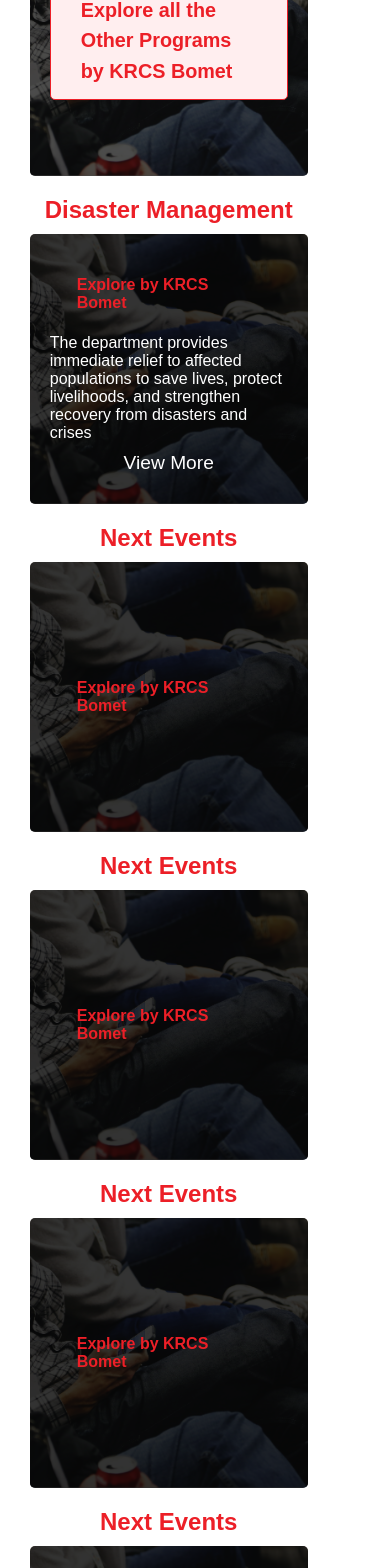
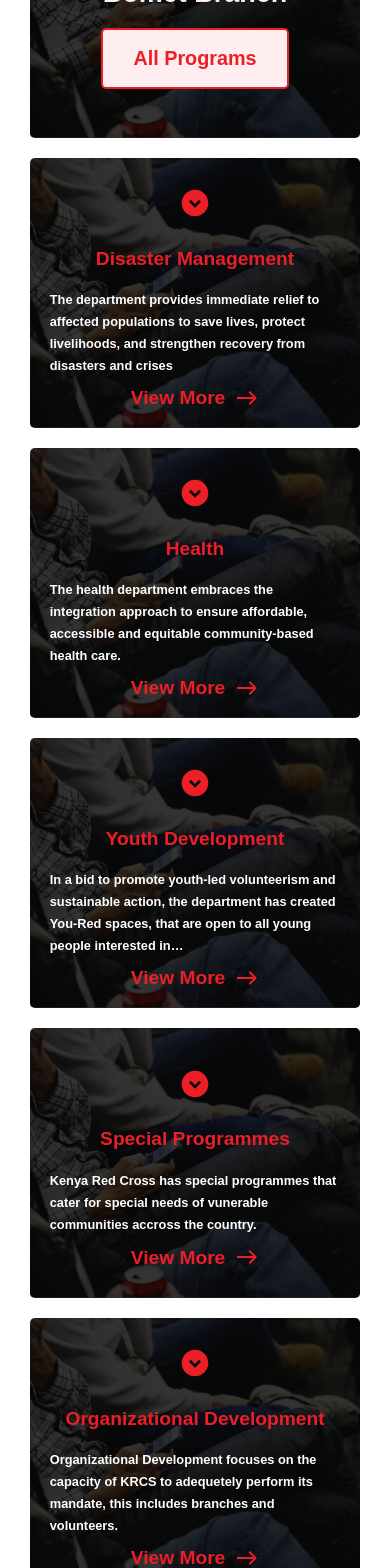
Before and after one commit to chichi5454/bmt, a React (Create React App) app: page / in a window 390 px wide. Shown: the part 2512-4080 px from the top of the page. Built offline with nearby package versions, Linux system fonts and the light colour scheme.

Commit message:
add media queries for donate, events and partners

```diff
--- a/src/App.css
+++ b/src/App.css
@@ -26,9 +26,9 @@
   --secondary: #ec1f27;
   --third: #1c2539;
   /* --button: rgb(200, 191, 19); */
-  --blogs: rgb(241, 221, 220);
+  /* --blogs: rgb(241, 221, 220);
   --background-color: #f1f5f9;
-  --black-color: rgb(0, 0, 0);
+  --black-color: rgb(0, 0, 0); */
 }
 
 a {
--- a/src/components/home-component/Donate/Donate.jsx
+++ b/src/components/home-component/Donate/Donate.jsx
@@ -1,29 +1,35 @@
-import './Donate.css'
-import { Link } from 'react-router-dom'
+/** @format */
+
+import "./Donate.css";
+import { Link } from "react-router-dom";
 
 const Donate = () => {
   return (
-    <div className='donate-container'>
+    <div className="donate-container">
       <h3>Support Our Course</h3>
-    <div className='donate-wrapper'>
-        <div className='donate'>
+      <div className="donate-wrapper">
+        <div className="donate">
           <button className="donate-btn">
             <Link>Donate</Link>
-            </button>
+          </button>
         </div>
-        <div className='donate files'>
+        <div className="donate ">
           <button className="donate-btn">
-            <h5><Link>Latest Research Paper</Link></h5>
-            </button>
+            <h5>
+              <Link>Become a Member</Link>
+            </h5>
+          </button>
         </div>
-        <div className='donate files'>
+        <div className="donate ">
           <button className="donate-btn">
-            <h5><Link>Access Tutorial videos</Link></h5>
-            </button>
+            <h5>
+              <Link>Access Our Blog</Link>
+            </h5>
+          </button>
         </div>
       </div>
     </div>
-  )
-}
+  );
+};
 
-export default Donate
+export default Donate;
--- a/src/components/home-component/Events/Events.css
+++ b/src/components/home-component/Events/Events.css
@@ -35,12 +35,11 @@
 .event-container {
   display: grid;
   grid-template-columns: repeat(3, 1fr);
-  /* display: flex;
-  flex-direction: row; */
+  align-items: center;
   gap: 20px;
   padding: 0 10px;
-  /* margin: 40px auto; */
-  width: 85%;
+  width: 100%;
+  padding-bottom: 10px;
 }
 
 .event-container h2 {
@@ -67,8 +66,9 @@
   top: 0;
   width: 100%;
   height: 100%;
-  background-color: rgb(0, 0, 0, 0.7);
+  background-color: rgb(0, 0, 0, 0.8);
   display: flex;
+  flex-direction: column;
   justify-content: center;
   align-items: center;
   border-radius: 5px;
@@ -76,6 +76,12 @@
   line-height: 1.7em;
   font-size: 18px;
   font-weight: 600;
+  color: #ffeeef;
+}
+
+.overlay-viewmore h2 {
+  color: #ffeeef;
+  padding-bottom: 20px;
 }
 
 .overlay-viewmore-grd {
@@ -92,19 +98,19 @@
   padding: 20px;
   color: var(--primary);
   gap: 10px;
-  /* line-height: 1.7em;
+  line-height: 1.7em;
   font-size: 18px;
-  font-weight: 600; */
+  font-weight: 600;
 }
 
 .overlay-viewmore-grd:hover {
-  background-color: var(--third);
-  color: var(--primary);
+  background-color: var(--primary);
+  color: var(--third);
   flex-direction: column;
 }
 
 .past-events-btn-top {
-  border: 1px solid var(--secondary);
+  border: 2px solid var(--secondary);
   font-size: 1.1em;
   padding: 13px 30px;
   color: var(--secondary);
@@ -113,25 +119,34 @@
   background-color: #ffeeef;
 }
 .past-events-btn-top:hover {
-  background-color: var(--third);
-  color: var(--primary);
-  border: 1px solid var(--primary);
+  color: var(--third);
+  background-color: var(--primary);
+  border: 2px solid var(--third);
 }
-.past-events-btn {
+.past-events-btn .past-events-icon {
   color: var(--secondary);
-  /* font-size: 1.5em; */
-  padding: 13px 30px;
-  transition: all 0.4s;
-  font-weight: 800;
+  font-size: 2.5em;
 }
-.past-events-btn:hover {
+.past-events-btn .past-events-icon:hover {
   background-color: var(--third);
   color: var(--primary);
 }
 
 .overlay-more-link {
+  display: flex;
+  flex-direction: row;
+  align-items: center;
+  color: var(--secondary);
+  font-size: 1.2rem;
+  gap: 10px;
+}
+.overlay-more-link .overlay-more-link-icon {
+  color: var(--secondary);
+}
+
+.overlay-more-link:hover,
+.overlay-more-link-icon:hover {
   color: var(--primary);
-  font-size: 1.2rem;
 }
 
 .event .event-second {
@@ -154,9 +169,17 @@
   }
 }
 @media (max-width: 975px) {
+  .event-container {
+    display: grid;
+    grid-template-columns: repeat(1, 1fr);
+    width: 100%;
+  }
   .past-events-img {
     width: 370px;
     height: 270px;
+  }
+  .event-grd .past-events-img {
+    width: 100%;
   }
 }
 @media (max-width: 777px) {
@@ -182,11 +205,30 @@
     flex-direction: column;
     gap: 20px;
   }
+  .event-grd {
+    width: 100%;
+  }
 }
-
+@media (max-width: 565px) {
+  .overlay-viewmore-grd {
+    font-size: 1em;
+  }
+}
+@media (max-width: 430px) {
+  .overlay-viewmore-grd {
+    font-size: 0.8em;
+  }
+}
 @media (max-width: 419px) {
   .past-events-btn {
     font-size: 1em;
     padding: 12px 27px;
   }
 }
+@media (max-width: 330px) {
+  .overlay-viewmore-grd {
+    gap: 5px;
+    padding: 10px;
+    line-height: 1.7em;
+  }
+}
--- a/src/components/home-component/Events/Events.jsx
+++ b/src/components/home-component/Events/Events.jsx
@@ -4,6 +4,8 @@
 import eventPhoto from "../../../assets/posts/posts.jpg";
 import { Link } from "react-router-dom";
 import doted from "../../../assets/about/doted.png";
+import ExpandCircleDownIcon from "@mui/icons-material/ExpandCircleDown";
+import EastIcon from "@mui/icons-material/East";
 
 const Events = () => {
   return (
@@ -16,25 +18,27 @@
 
       <div className="event-container">
         <div className="event">
-          <h2>Past Events</h2>
+          {/* <h2>Past Events</h2> */}
           <div className="past-events-img">
             <img src={eventPhoto} alt="past event" />
             <div className="overlay-viewmore">
+              <h2>Explore all the Other Programs by KRCS Bomet Branch</h2>
               <Link to="" className="past-events-btn-top ">
-                Explore all the Other Programs by KRCS Bomet
+                All Programs
               </Link>
             </div>
           </div>
         </div>
 
         <div className="event-grd">
-          <h2>Disaster Management</h2>
+          {/* <h2>Disaster Management</h2> */}
           <div className="past-events-img">
             <img src={eventPhoto} alt="past event" />
             <div className="overlay-viewmore-grd">
               <Link to="" className="past-events-btn ">
-                Explore by KRCS Bomet
+                <ExpandCircleDownIcon className="past-events-icon " />
               </Link>
+              <h2>Disaster Management</h2>
               <p>
                 The department provides immediate relief to affected populations
                 to save lives, protect livelihoods, and strengthen recovery from
@@ -42,50 +46,94 @@
               </p>
               <Link to="/" className="overlay-more-link">
                 View More
+                <EastIcon className="overlay-more-link-icon" />
               </Link>
             </div>
           </div>
         </div>
+
         <div className="event-grd">
-          <h2>Next Events</h2>
+          {/* <h2>Disaster Management</h2> */}
           <div className="past-events-img">
             <img src={eventPhoto} alt="past event" />
             <div className="overlay-viewmore-grd">
               <Link to="" className="past-events-btn ">
-                Explore by KRCS Bomet
+                <ExpandCircleDownIcon className="past-events-icon " />
+              </Link>
+              <h2>Health</h2>
+              <p>
+                The health department embraces the integration approach to
+                ensure affordable, accessible and equitable community-based
+                health care.
+              </p>
+              <Link to="/" className="overlay-more-link">
+                View More
+                <EastIcon className="overlay-more-link-icon" />
               </Link>
             </div>
           </div>
         </div>
+
         <div className="event-grd">
-          <h2>Next Events</h2>
+          {/* <h2>Disaster Management</h2> */}
           <div className="past-events-img">
             <img src={eventPhoto} alt="past event" />
             <div className="overlay-viewmore-grd">
               <Link to="" className="past-events-btn ">
-                Explore by KRCS Bomet
+                <ExpandCircleDownIcon className="past-events-icon " />
+              </Link>
+              <h2>Youth Development</h2>
+              <p>
+                In a bid to promote youth-led volunteerism and sustainable
+                action, the department has created You-Red spaces, that are open
+                to all young people interested in…
+              </p>
+              <Link to="/" className="overlay-more-link">
+                View More
+                <EastIcon className="overlay-more-link-icon" />
               </Link>
             </div>
           </div>
         </div>
+
         <div className="event-grd">
-          <h2>Next Events</h2>
+          {/* <h2>Disaster Management</h2> */}
           <div className="past-events-img">
             <img src={eventPhoto} alt="past event" />
             <div className="overlay-viewmore-grd">
               <Link to="" className="past-events-btn ">
-                Explore by KRCS Bomet
+                <ExpandCircleDownIcon className="past-events-icon " />
+              </Link>
+              <h2>Special Programmes</h2>
+              <p>
+                Kenya Red Cross has special programmes that cater for special
+                needs of vunerable communities accross the country.
+              </p>
+              <Link to="/" className="overlay-more-link">
+                View More
+                <EastIcon className="overlay-more-link-icon" />
               </Link>
             </div>
           </div>
         </div>
+
         <div className="event-grd">
-          <h2>Next Events</h2>
+          {/* <h2>Disaster Management</h2> */}
           <div className="past-events-img">
             <img src={eventPhoto} alt="past event" />
             <div className="overlay-viewmore-grd">
               <Link to="" className="past-events-btn ">
-                Explore by KRCS Bomet
+                <ExpandCircleDownIcon className="past-events-icon " />
+              </Link>
+              <h2>Organizational Development</h2>
+              <p>
+                Organizational Development focuses on the capacity of KRCS to
+                adequetely perform its mandate, this includes branches and
+                volunteers.
+              </p>
+              <Link to="/" className="overlay-more-link">
+                View More
+                <EastIcon className="overlay-more-link-icon" />
               </Link>
             </div>
           </div>
--- a/src/components/home-component/partners/PartnerWrapper.jsx
+++ b/src/components/home-component/partners/PartnerWrapper.jsx
@@ -1,13 +1,15 @@
-import partners from '../../../assets/partners/partnership.jpg'
+/** @format */
+
+import doted from "../../../assets/about/doted.png";
 
 const PartnerWrapper = () => {
   return (
     <>
       <div className="partners">
-            <img src={partners} alt="partners" />
-        </div>
+        <img src={doted} alt="partners" />
+      </div>
     </>
-  )
-}
+  );
+};
 
-export default PartnerWrapper
+export default PartnerWrapper;
```
Also changed, not shown: src/components/home-component/Donate/Donate.css (+28 -39 lines).
